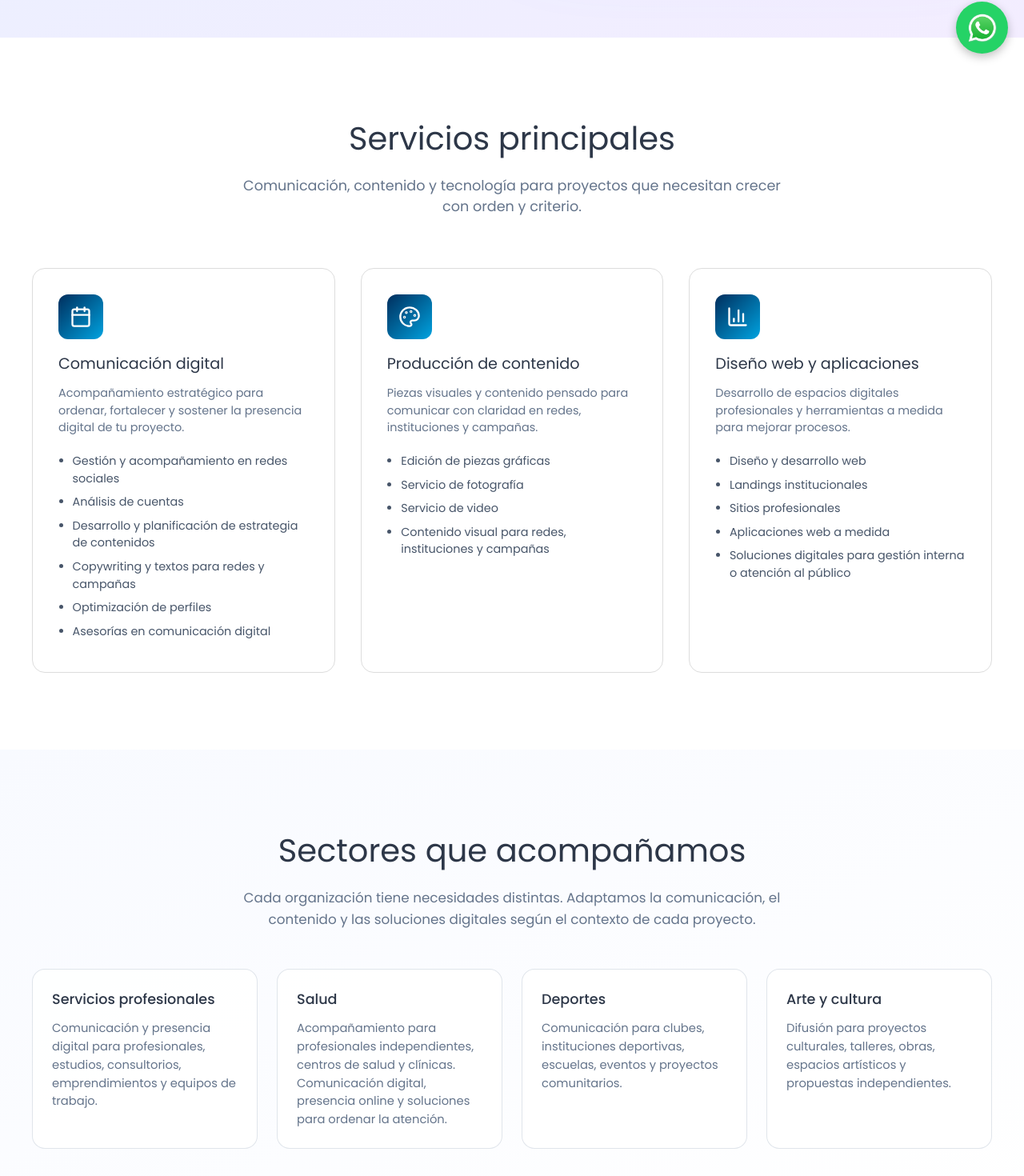
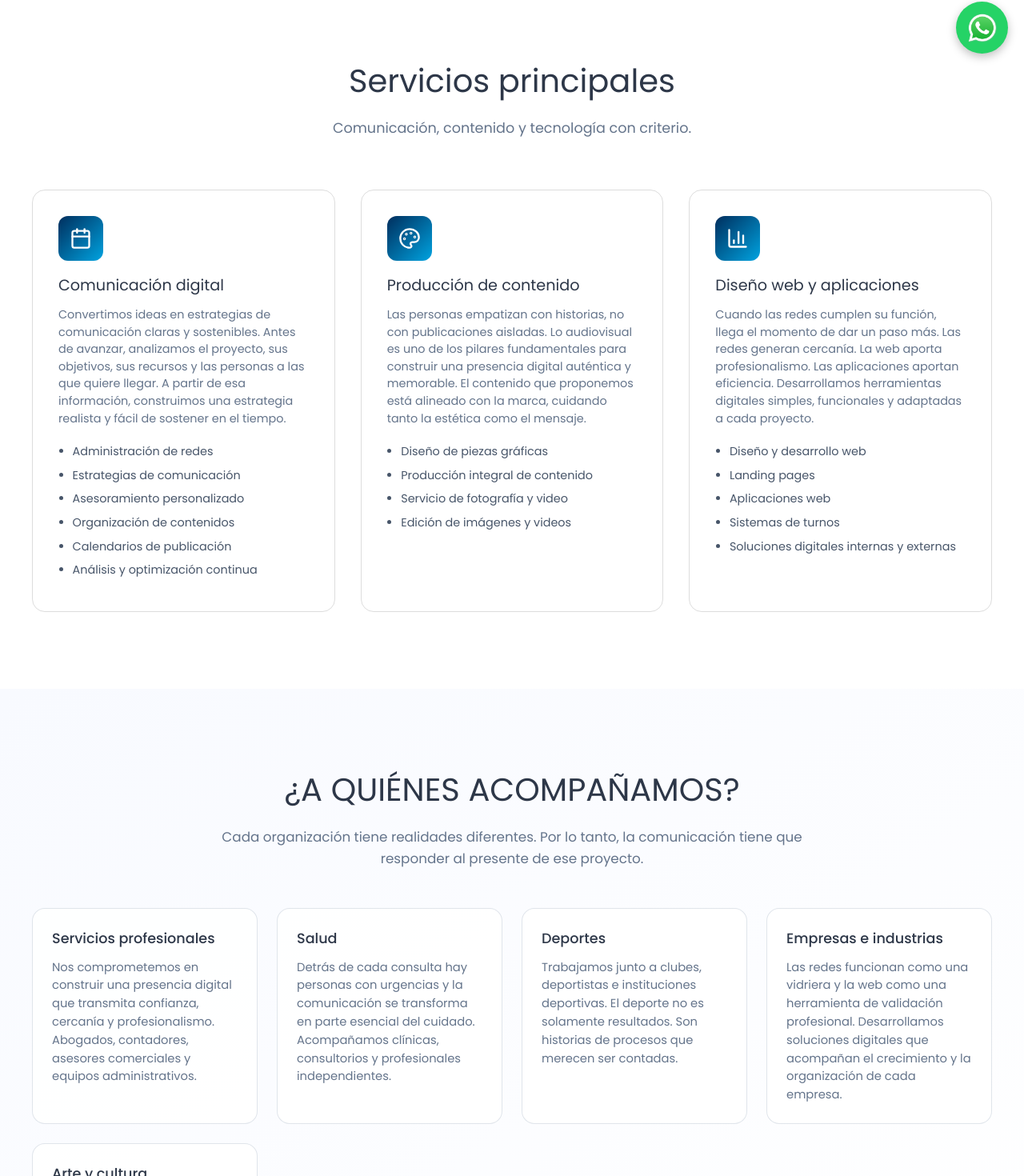
Before and after one commit to marcos-gimenez/cauce-digital, a React (Vite) app: page / in a window 1280 px wide. Shown: the part 713-2183 px from the top of the page at 80% size. Built offline with nearby package versions, Linux system fonts and the light colour scheme.

Commit message:
Actualiza texto

```diff
--- a/src/components/footer/Footer.jsx
+++ b/src/components/footer/Footer.jsx
@@ -77,11 +77,11 @@ export function Footer() {
         </div>
 
         <div className="footer-bottom">
-          <p>© {currentYear} Cauce Digital. Sitio desarrollado por Marcos Giménez.</p>
+          <p>© {currentYear} Cauce Digital. Todos los derechos reservados.</p>
         </div>
       </div>
       <a
-        href="https://wa.me/5493413570792"
+        href="https://wa.me/5493413697253"
         className="whatsapp-fixed"
         target="_blank"
         rel="noopener noreferrer"
--- a/src/components/main/about/About.jsx
+++ b/src/components/main/about/About.jsx
@@ -19,12 +19,13 @@ export function About() {
               Soy <span className="highlight">Anahí Giménez</span>, creadora de Cauce Digital.
             </p>
             <p>
-              Junto con mi equipo, trabajamos con una mirada cercana, clara y estratégica para que cada proyecto pueda
-              comunicar mejor, ordenar su presencia online y desarrollar soluciones digitales útiles.
+              Junto a mi equipo, acompañamos proyectos desde una mirada crítica, clara y estratégica, ayudándolos a comunicar mejor, organizar sus procesos y construir una presencia digital coherente con lo que representan.
             </p>
             <p>
-              Creemos en la comunicación digital como una herramienta para crear comunidad, mejorar procesos y construir
-              vínculos más claros con las personas.
+              Creemos que cada detalle importa: desde un elemento gráfico, un texto o una publicación en redes, hasta la forma de agilizar un proceso cotidiano como la gestión de turnos o una inscripción.
+            </p>
+            <p>
+              Entendemos la comunicación digital como una herramienta para crear comunidad, mejorar procesos y construir vínculos más claros, humanos y accesibles con las personas.
             </p>
 
             <div className="about-values">
--- a/src/components/main/contact/Contact.jsx
+++ b/src/components/main/contact/Contact.jsx
@@ -1,7 +1,7 @@
 import { MessageCircle } from 'lucide-react';
 import './Contact.css';
 
-const whatsappBase = 'https://wa.me/5493413570792';
+const whatsappBase = 'https://wa.me/5493413697253';
 
 export function Contact() {
   return (
@@ -11,8 +11,7 @@ export function Contact() {
         <div className="contact-card">
           <h2 className="contact-title">Hablemos de tu proyecto</h2>
           <p className="contact-text">
-            Contanos qué necesitás mejorar: tu comunicación digital, una web profesional, una aplicación o una solución
-            para ordenar procesos de salud.
+            No hace falta que tengas todo resuelto. Contanos qué necesitás y buscamos la mejor manera de acompañarte.
           </p>
 
           <div className="contact-actions">
--- a/src/components/main/process/WorkProcess.css
+++ b/src/components/main/process/WorkProcess.css
@@ -29,7 +29,7 @@
 
 .process-grid {
   display: grid;
-  grid-template-columns: repeat(auto-fit, minmax(min(100%, 220px), 1fr));
+  grid-template-columns: repeat(auto-fit, minmax(min(100%, 300px), 1fr));
   gap: 1.5rem;
 }
 
--- a/src/components/main/process/WorkProcess.jsx
+++ b/src/components/main/process/WorkProcess.jsx
@@ -7,19 +7,23 @@ const steps = [
   },
   {
     title: 'Diagnosticamos',
-    description: 'Revisamos la presencia digital actual, los canales, el contenido y las oportunidades de mejora.',
+    description: 'Revisamos los canales de comunicación actuales para detectar oportunidades y definir el camino más conveniente.',
   },
   {
     title: 'Planificamos',
-    description: 'Definimos una estrategia posible, ordenada y adaptada a los recursos de cada organización.',
+    description: 'Diseñamos una estrategia ordenada y adaptada a cada proyecto, contemplando los recursos disponibles.',
   },
   {
     title: 'Producimos e implementamos',
-    description: 'Diseñamos piezas, contenidos, sitios web o soluciones digitales según el plan acordado.',
+    description: 'Creamos contenido, desarrollamos herramientas digitales y ponemos en marcha las acciones necesarias.',
+  },
+  {
+    title: 'Medimos y ajustamos',
+    description: 'Analizamos resultados continuamente para optimizar recursos y mejorar los procesos.',
   },
   {
     title: 'Acompañamos',
-    description: 'Medimos, ajustamos y sostenemos el proceso para que la comunicación crezca con sentido.',
+    description: 'No se trata de desarrollar un plan y desaparecer. Estamos presentes en cada etapa, acompañando el proceso y entendiendo las emociones que surgen cuando un proyecto se encuentra en transformación.',
   },
 ];
 
--- a/src/components/main/sectors/Sectors.jsx
+++ b/src/components/main/sectors/Sectors.jsx
@@ -4,22 +4,27 @@ const sectors = [
   {
     title: 'Servicios profesionales',
     description:
-      'Comunicación y presencia digital para profesionales, estudios, consultorios, emprendimientos y equipos de trabajo.',
+      'Nos comprometemos en construir una presencia digital que transmita confianza, cercanía y profesionalismo. Abogados, contadores, asesores comerciales y equipos administrativos.',
   },
   {
     title: 'Salud',
     description:
-      'Acompañamiento para profesionales independientes, centros de salud y clínicas. Comunicación digital, presencia online y soluciones para ordenar la atención.',
+      'Detrás de cada consulta hay personas con urgencias y la comunicación se transforma en parte esencial del cuidado. Acompañamos clínicas, consultorios y profesionales independientes.',
   },
   {
     title: 'Deportes',
     description:
-      'Comunicación para clubes, instituciones deportivas, escuelas, eventos y proyectos comunitarios.',
+      'Trabajamos junto a clubes, deportistas e instituciones deportivas. El deporte no es solamente resultados. Son historias de procesos que merecen ser contadas.',
+  },
+  {
+    title: 'Empresas e industrias',
+    description:
+      'Las redes funcionan como una vidriera y la web como una herramienta de validación profesional. Desarrollamos soluciones digitales que acompañan el crecimiento y la organización de cada empresa.',
   },
   {
     title: 'Arte y cultura',
     description:
-      'Difusión para proyectos culturales, talleres, obras, espacios artísticos y propuestas independientes.',
+      'Acompañamos talleres, espacios culturales y propuestas independientes para visibilizar el trabajo que sostienen estos proyectos.',
   },
 ];
 
@@ -28,10 +33,9 @@ export function Sectors() {
     <section id="sectors" className="sectors-section">
       <div className="sectors-container">
         <div className="sectors-header">
-          <h2>Sectores que acompañamos</h2>
+          <h2>¿A QUIÉNES ACOMPAÑAMOS?</h2>
           <p>
-            Cada organización tiene necesidades distintas. Adaptamos la comunicación, el contenido y las soluciones
-            digitales según el contexto de cada proyecto.
+            Cada organización tiene realidades diferentes. Por lo tanto, la comunicación tiene que responder al presente de ese proyecto.
           </p>
         </div>
 
--- a/src/components/main/services/Services.jsx
+++ b/src/components/main/services/Services.jsx
@@ -6,39 +6,39 @@ const services = [
     icon: Calendar,
     title: 'Comunicación digital',
     description:
-      'Acompañamiento estratégico para ordenar, fortalecer y sostener la presencia digital de tu proyecto.',
+      'Convertimos ideas en estrategias de comunicación claras y sostenibles. Antes de avanzar, analizamos el proyecto, sus objetivos, sus recursos y las personas a las que quiere llegar. A partir de esa información, construimos una estrategia realista y fácil de sostener en el tiempo.',
     items: [
-      'Gestión y acompañamiento en redes sociales',
-      'Análisis de cuentas',
-      'Desarrollo y planificación de estrategia de contenidos',
-      'Copywriting y textos para redes y campañas',
-      'Optimización de perfiles',
-      'Asesorías en comunicación digital',
+      'Administración de redes',
+      'Estrategias de comunicación',
+      'Asesoramiento personalizado',
+      'Organización de contenidos',
+      'Calendarios de publicación',
+      'Análisis y optimización continua',
     ],
   },
   {
     icon: Palette,
     title: 'Producción de contenido',
     description:
-      'Piezas visuales y contenido pensado para comunicar con claridad en redes, instituciones y campañas.',
+      'Las personas empatizan con historias, no con publicaciones aisladas. Lo audiovisual es uno de los pilares fundamentales para construir una presencia digital auténtica y memorable. El contenido que proponemos está alineado con la marca, cuidando tanto la estética como el mensaje.',
     items: [
-      'Edición de piezas gráficas',
-      'Servicio de fotografía',
-      'Servicio de video',
-      'Contenido visual para redes, instituciones y campañas',
+      'Diseño de piezas gráficas',
+      'Producción integral de contenido',
+      'Servicio de fotografía y video',
+      'Edición de imágenes y videos',
     ],
   },
   {
     icon: BarChart3,
     title: 'Diseño web y aplicaciones',
     description:
-      'Desarrollo de espacios digitales profesionales y herramientas a medida para mejorar procesos.',
+      'Cuando las redes cumplen su función, llega el momento de dar un paso más. Las redes generan cercanía. La web aporta profesionalismo. Las aplicaciones aportan eficiencia. Desarrollamos herramientas digitales simples, funcionales y adaptadas a cada proyecto.',
     items: [
       'Diseño y desarrollo web',
-      'Landings institucionales',
-      'Sitios profesionales',
-      'Aplicaciones web a medida',
-      'Soluciones digitales para gestión interna o atención al público',
+      'Landing pages',
+      'Aplicaciones web',
+      'Sistemas de turnos',
+      'Soluciones digitales internas y externas',
     ],
   },
 ];
@@ -49,7 +49,7 @@ export function Services() {
       <div className="services-container">
         <div className="services-header">
           <h2>Servicios principales</h2>
-          <p>Comunicación, contenido y tecnología para proyectos que necesitan crecer con orden y criterio.</p>
+          <p>Comunicación, contenido y tecnología con criterio.</p>
         </div>
         <div className="services-grid">
           {services.map((service, index) => {
```
Also changed, not shown: src/components/main/hero/Hero.jsx (+8 -7 lines).
